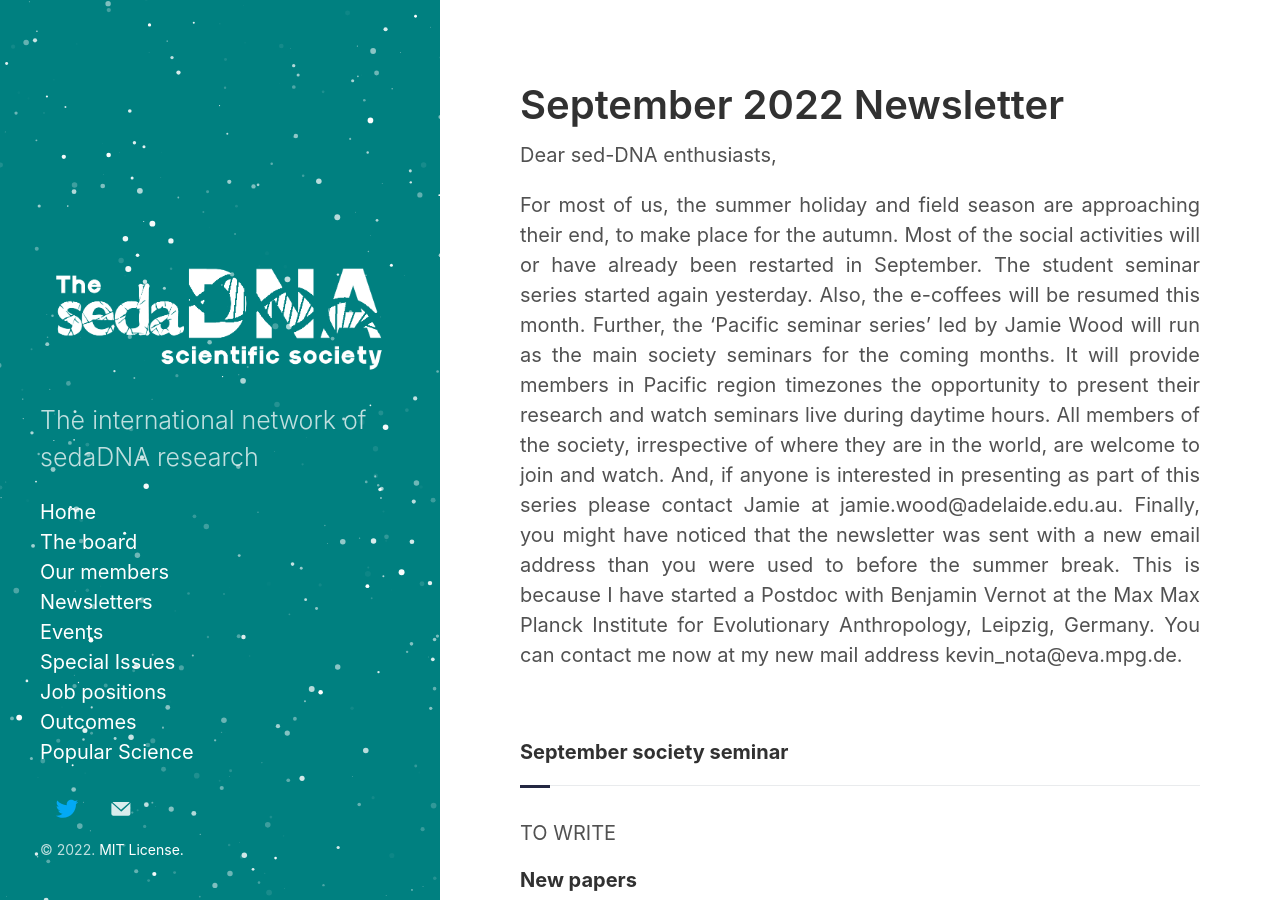
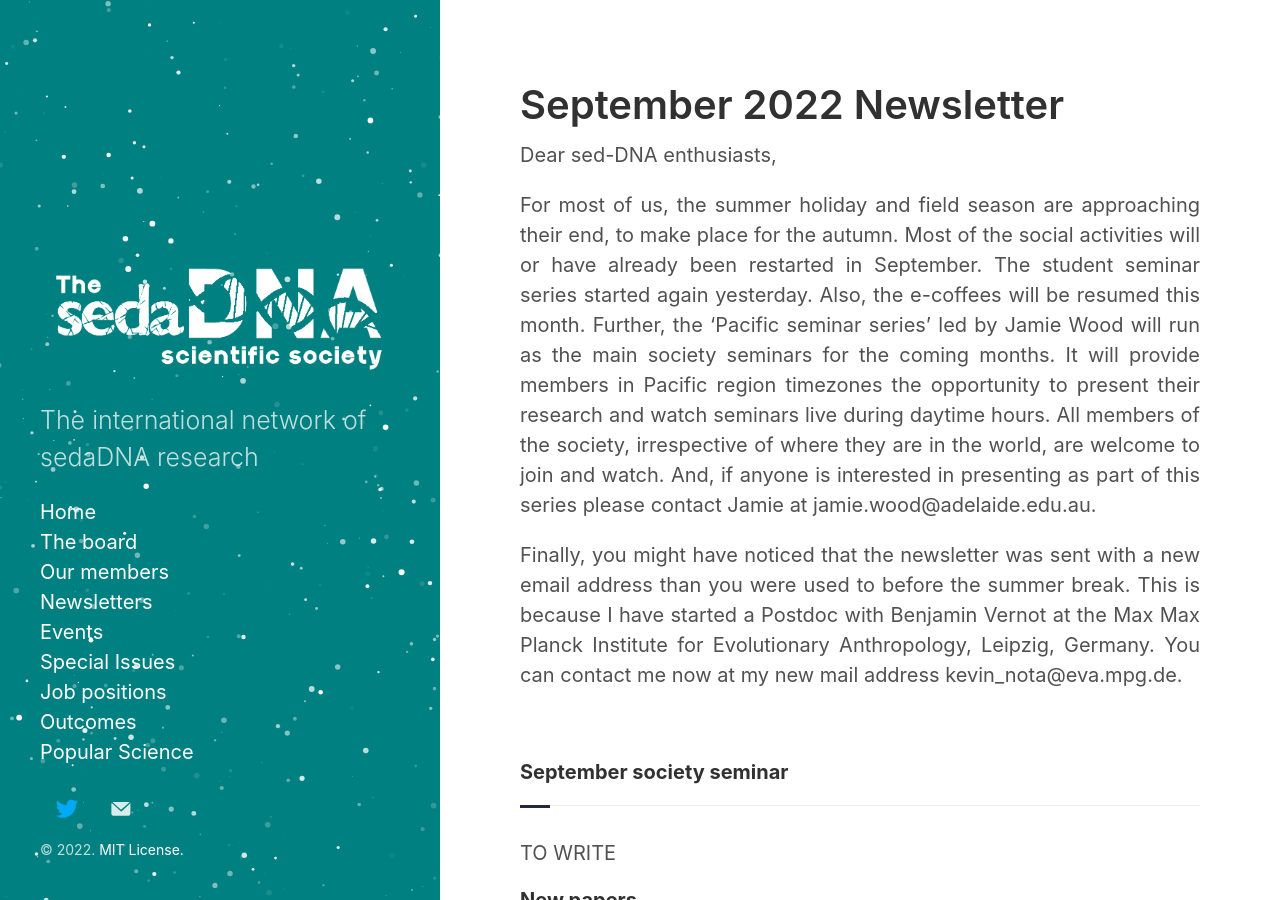
Before and after one commit to sedadna/sedadna.github.io, a Jekyll site: the page built from category/news/22-09.md, in a window 1280 px wide and 900 px high. Built offline with Jekyll 4.4.1, drawn with Linux system fonts in a browser that asks for light colours.

Commit message:
Update 22-09.md

```diff
--- a/category/news/22-09.md
+++ b/category/news/22-09.md
@@ -8,9 +8,8 @@
 
 <div class="intro">
 <p>
-For most of us, the summer holiday and field season are approaching their end, to make place for the autumn. Most of the social activities will or have already been restarted in September. The student seminar series started again yesterday. Also, the e-coffees will be resumed this month. Further, the ‘Pacific seminar series’ led by Jamie Wood will run as the main society seminars for the coming months. It will provide members in Pacific region timezones the opportunity to present their research and watch seminars live during daytime hours. All members of the society, irrespective of where they are in the world, are welcome to join and watch. And, if anyone is interested in presenting as part of this series please contact Jamie at jamie.wood@adelaide.edu.au.
-
-Finally, you might have noticed that the newsletter was sent with a new email address than you were used to before the summer break. This is because I have started a Postdoc with Benjamin Vernot at the Max Max Planck Institute for Evolutionary Anthropology, Leipzig, Germany. You can contact me now at my new mail address kevin_nota@eva.mpg.de.</p>
+For most of us, the summer holiday and field season are approaching their end, to make place for the autumn. Most of the social activities will or have already been restarted in September. The student seminar series started again yesterday. Also, the e-coffees will be resumed this month. Further, the ‘Pacific seminar series’ led by Jamie Wood will run as the main society seminars for the coming months. It will provide members in Pacific region timezones the opportunity to present their research and watch seminars live during daytime hours. All members of the society, irrespective of where they are in the world, are welcome to join and watch. And, if anyone is interested in presenting as part of this series please contact Jamie at jamie.wood@adelaide.edu.au.</p>
+<p>Finally, you might have noticed that the newsletter was sent with a new email address than you were used to before the summer break. This is because I have started a Postdoc with Benjamin Vernot at the Max Max Planck Institute for Evolutionary Anthropology, Leipzig, Germany. You can contact me now at my new mail address kevin_nota@eva.mpg.de.</p>
 
 <br>
 <div class="intro">
```
